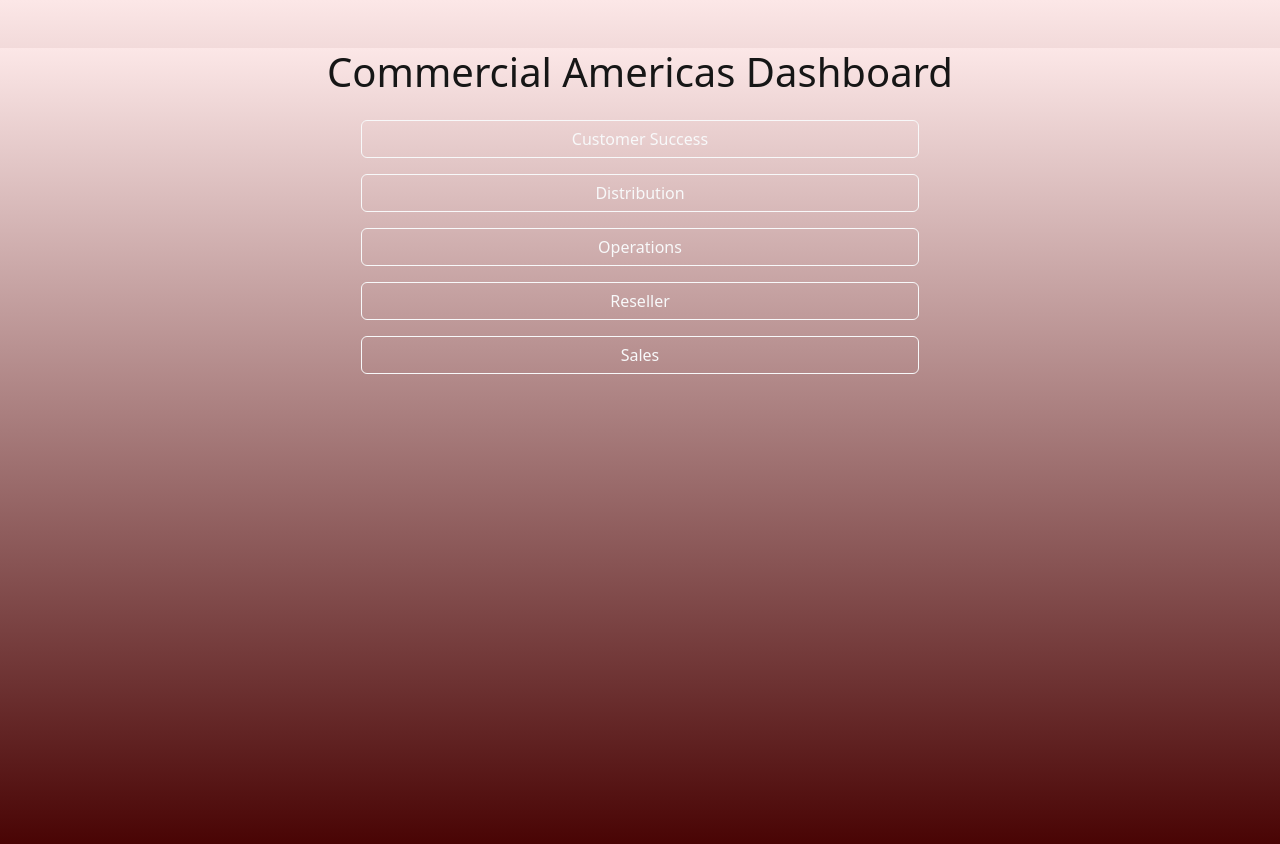
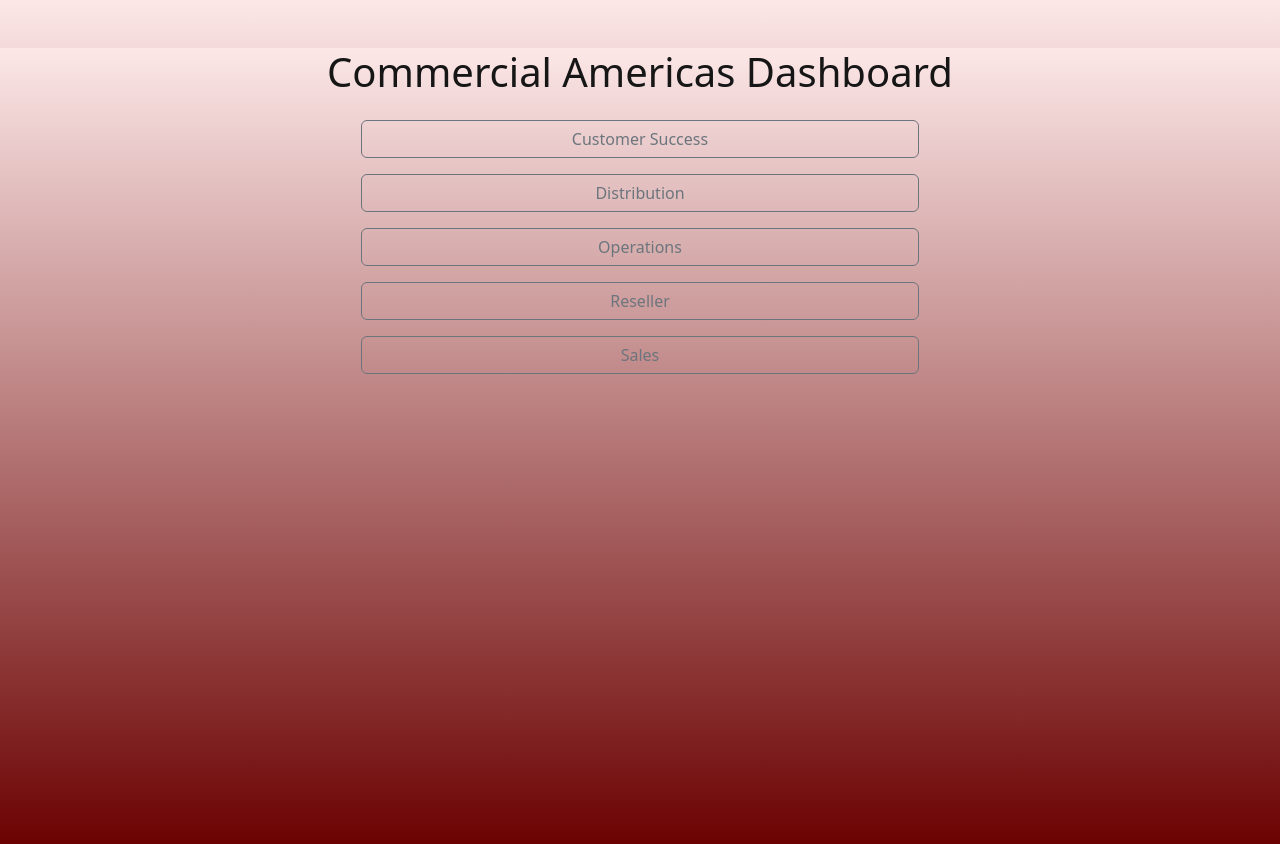
Before and after one commit to hicks08805/comm-amer-dashboard, a React (Create React App) app: page / in a window 1280 px wide. Shown: the top 844 px of the page. Built offline with nearby package versions, Linux system fonts and the light colour scheme.

Commit message:
fixing colors v24

```diff
--- a/src/App.css
+++ b/src/App.css
@@ -41,7 +41,7 @@ html, body {
   margin: 0;
   padding: 0;
   min-height: 100%;
-  background: linear-gradient(to bottom, rgb(252, 231, 231),rgb(72, 3, 3)) !important; /* medium gray to black */
+  background: linear-gradient(to bottom, rgb(252, 231, 231),rgb(107, 1, 1)) !important; /* medium gray to black */
   color: white;
   font-family: sans-serif;
 }
--- a/src/App.js
+++ b/src/App.js
@@ -6,11 +6,11 @@ function Home() {
     <div className="container text-center mt-5">
       <h1 className="mb-4">Commercial Americas Dashboard</h1>
       <div className="d-grid gap-3 col-6 mx-auto">
-        <Link to="/page1" className="btn btn-outline-light">Customer Success</Link>
-        <Link to="/page2" className="btn btn-outline-light">Distribution</Link>
-        <Link to="/page3" className="btn btn-outline-light">Operations</Link>
-        <Link to="/page4" className="btn btn-outline-light">Reseller</Link>
-        <Link to="/page5" className="btn btn-outline-light">Sales</Link>
+        <Link to="/page1" className="btn btn-outline-secondary">Customer Success</Link>
+        <Link to="/page2" className="btn btn-outline-secondary">Distribution</Link>
+        <Link to="/page3" className="btn btn-outline-secondary">Operations</Link>
+        <Link to="/page4" className="btn btn-outline-secondary">Reseller</Link>
+        <Link to="/page5" className="btn btn-outline-secondary">Sales</Link>
       </div>
     </div>
   );
@@ -59,7 +59,7 @@ export default function App() {
     <div style={{
       minHeight: '100vh',
       minWidth: '100vw',
-      background: 'linear-gradient(to bottom,rgb(252, 231, 231),rgb(72, 3, 3))',
+      background: 'linear-gradient(to bottom,rgb(252, 231, 231),rgb(107, 1, 1))',
     }}>
     <Router>
       <Routes>
--- a/src/index.css
+++ b/src/index.css
@@ -16,7 +16,7 @@ html, body {
   margin: 0;
   padding: 0;
   min-height: 100%;
-  background: linear-gradient(to bottom, rgb(252, 231, 231),rgb(72, 3, 3)) !important; /* medium gray to black */
+  background: linear-gradient(to bottom, rgb(252, 231, 231),rgb(107, 1, 1)) !important; /* medium gray to black */
   color: white;
   font-family: sans-serif;
 }
```
